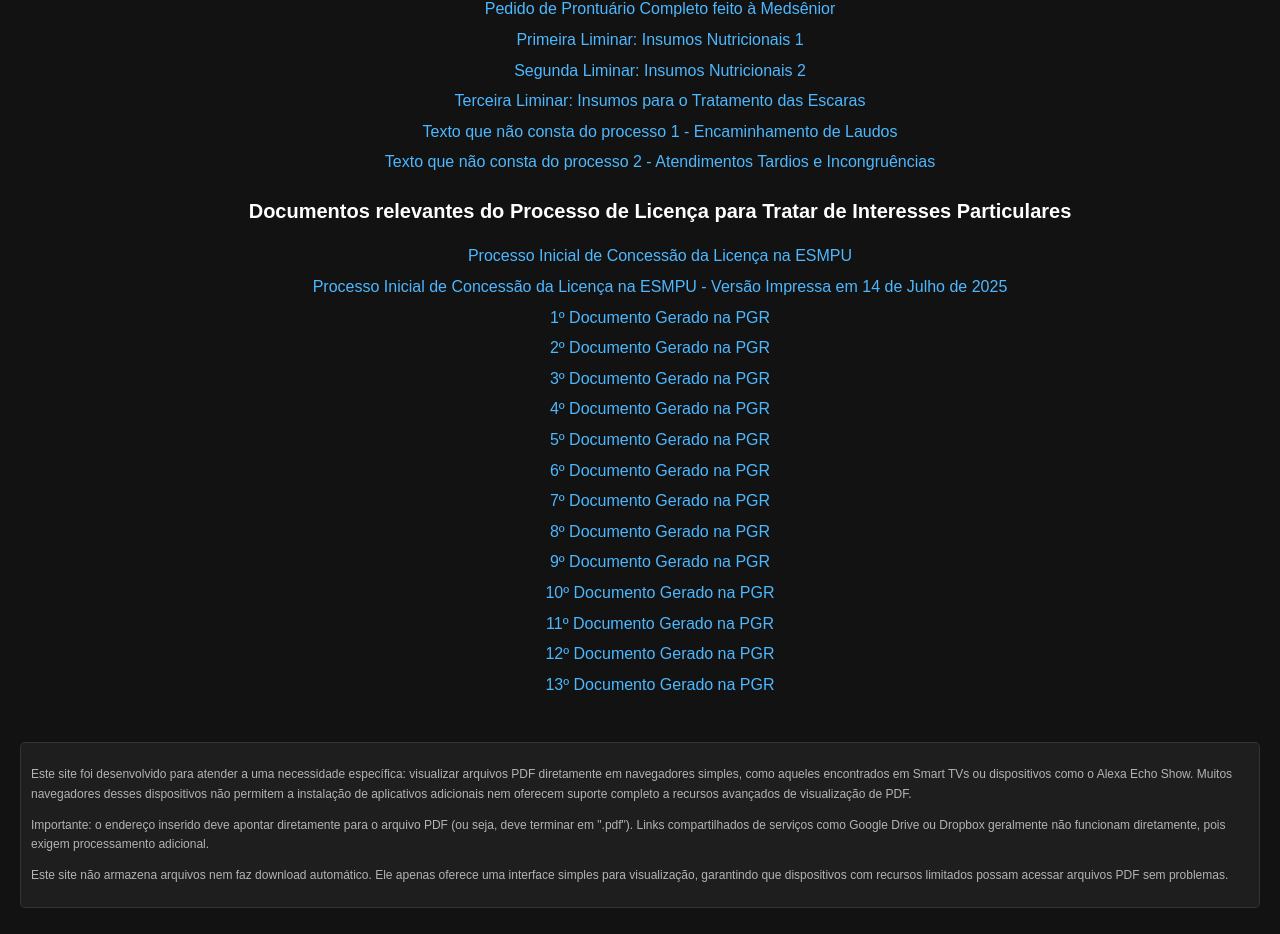
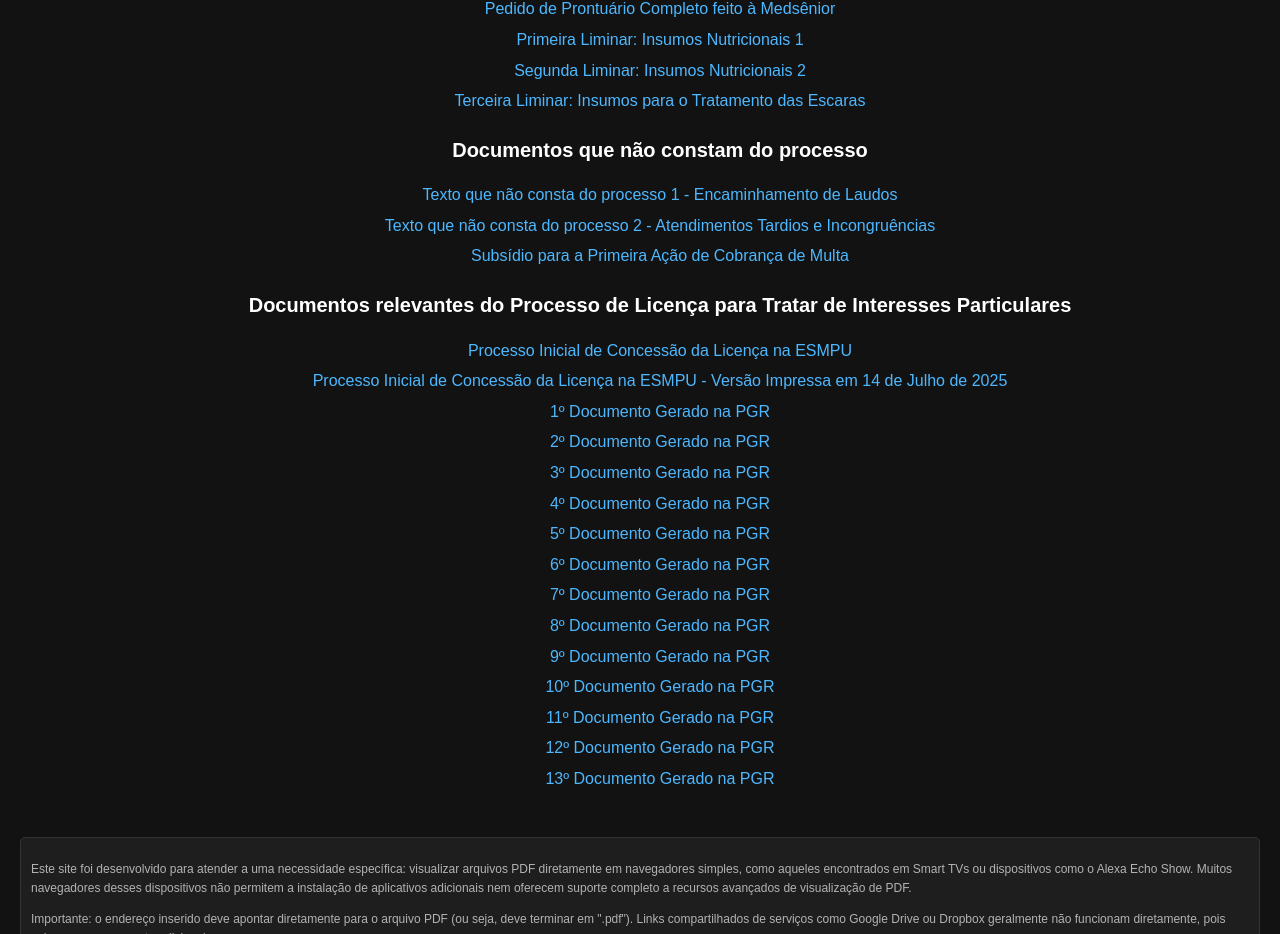
Before and after one commit to psicspsix/LerPDFsemGoogle, a plain HTML site: page index.html in a window 1280 px wide. Shown: the part 1118-2052 px from the top of the page. Drawn offline with Linux system fonts and the light colour scheme.

Commit message:
Update index.html

```diff
--- a/index.html
+++ b/index.html
@@ -111,8 +111,10 @@
         <a href="https://mozilla.github.io/pdf.js/web/viewer.html?file=https://raw.githubusercontent.com/psicspsix/LerPDFemLinksFixos/main/PDFs/Primeira%20Liminar.pdf" target="_blank">Primeira Liminar: Insumos Nutricionais 1</a>
         <a href="https://mozilla.github.io/pdf.js/web/viewer.html?file=https://raw.githubusercontent.com/psicspsix/LerPDFemLinksFixos/main/PDFs/Segunda%20Liminar.pdf" target="_blank">Segunda Liminar: Insumos Nutricionais 2</a>
         <a href="https://mozilla.github.io/pdf.js/web/viewer.html?file=https://raw.githubusercontent.com/psicspsix/LerPDFemLinksFixos/main/PDFs/Terceira%20Liminar.pdf" target="_blank">Terceira Liminar: Insumos para o Tratamento das Escaras</a>
+        <h2>Documentos que não constam do processo</h2>
         <a href="https://mozilla.github.io/pdf.js/web/viewer.html?file=https://raw.githubusercontent.com/psicspsix/LerPDFemLinksFixos/main/PDFs/Textos%20que%20n%C3%A3o%20constam%20do%20processo%201%20-%20Encaminhamento%20de%20laudos%20-%20enviado%20ao%20adv%20Luis.pdf" target="_blank">Texto que não consta do processo 1 - Encaminhamento de Laudos</a>
         <a href="https://mozilla.github.io/pdf.js/web/viewer.html?file=https://raw.githubusercontent.com/psicspsix/LerPDFemLinksFixos/main/PDFs/Textos%20que%20n%C3%A3o%20constam%20do%20processo%202%20-%20Atendimentos%20tardios%20e%20incongru%C3%AAncias.pdf" target="_blank">Texto que não consta do processo 2 - Atendimentos Tardios e Incongruências</a>
+        <a href="https://mozilla.github.io/pdf.js/web/viewer.html?file=https://raw.githubusercontent.com/psicspsix/LerPDFemLinksFixos/main/PDFs/Materiais%20n%C3%A3o%20fornecidos%20pela%20Meds%C3%AAnior.pdf" target="_blank">Subsídio para a Primeira Ação de Cobrança de Multa</a>
         <h2>Documentos relevantes do Processo de Licença para Tratar de Interesses Particulares</h2>
         <a href="https://mozilla.github.io/pdf.js/web/viewer.html?file=https://raw.githubusercontent.com/psicspsix/LerPDFemLinksFixos/main/PDFs/SEI_0.01.000.1.005310_2017_42%20(1).pdf" target="_blank">Processo Inicial de Concessão da Licença na ESMPU</a>
         <a href="https://mozilla.github.io/pdf.js/web/viewer.html?file=https://raw.githubusercontent.com/psicspsix/LerPDFemLinksFixos/main/PDFs/SEI_0.01.000.1.005310_2017_42%20-%20Vers%C3%A3o%20impressa%20em%2014%20de%20julho%20de%202025.pdf" target="_blank">Processo Inicial de Concessão da Licença na ESMPU - Versão Impressa em 14 de Julho de 2025</a>
```
